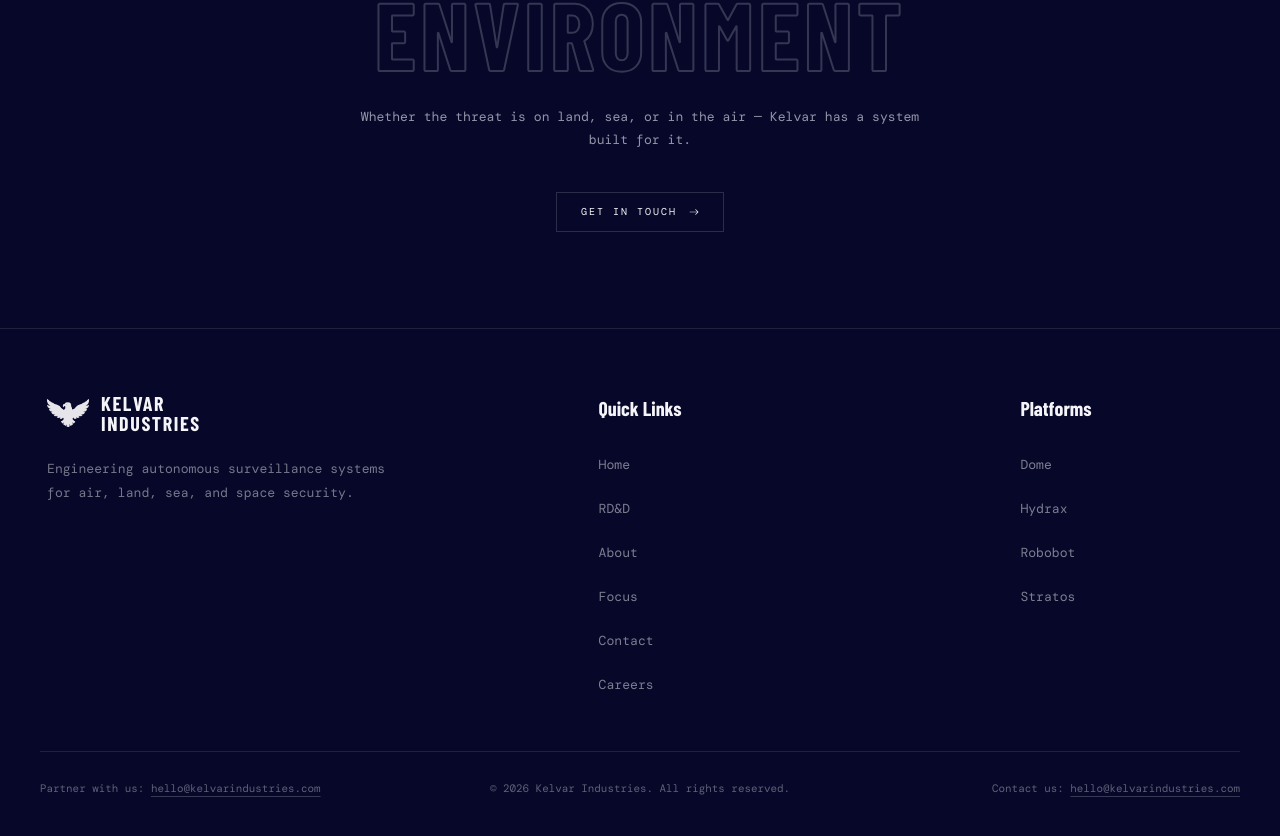
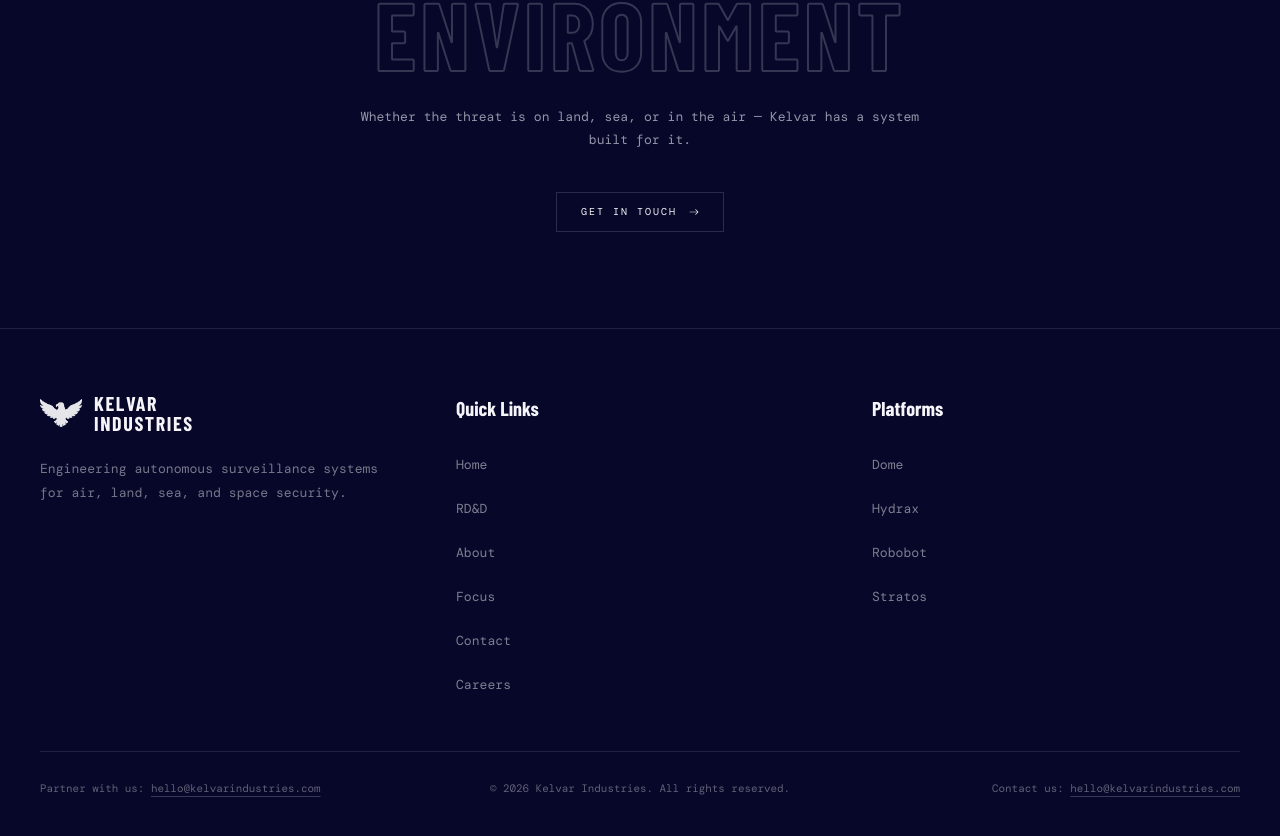
Before and after one commit to Cornerstone-04/kelvar, a Next.js app: page /focus in a window 1280 px wide. Shown: the part 5893-6729 px from the top of the page. Built offline with nearby package versions, Linux system fonts and the light colour scheme; a web font is replaced by a local one.

Commit message:
update footer

```diff
--- a/components/layout/Footer.tsx
+++ b/components/layout/Footer.tsx
@@ -27,7 +27,8 @@ export default function Footer() {
   return (
     <footer className="relative overflow-hidden border-t border-white/10 bg-bg text-white">
       <div className="relative z-1 px-6 py-8 md:px-10 md:py-16">
-        <div className="grid gap-12 lg:grid-cols-3 justify-items-center">
+        {/* CHANGED: Removed 'justify-items-center'. Added 'text-left' by default. */}
+        <div className="grid gap-12 text-left sm:grid-cols-2 lg:grid-cols-3">
           <div>
             <Link href="/" className="inline-flex items-center gap-3">
               <Image
@@ -55,7 +56,8 @@ export default function Footer() {
           {/* <FooterColumn title="Resources" links={resourceLinks} /> */}
         </div>
 
-        <div className="mt-14 grid gap-4 border-t border-white/10 pt-7 font-mono text-[0.68rem] text-white/36 md:grid-cols-3 md:items-center">
+        {/* CHANGED: Replaced flex-col defaults with flat text alignment tweaks for better mobile reading */}
+        <div className="mt-14 grid gap-4 border-t border-white/10 pt-7 font-mono text-[0.68rem] text-white/36 text-left md:grid-cols-3 md:items-center">
           <p>
             Partner with us:{" "}
             <a
@@ -93,6 +95,7 @@ function FooterColumn({
   links: { href: string; label: string }[];
 }) {
   return (
+    // REMOVED: Any global centering styles. Defaults to natural left alignment.
     <div>
       <h2 className="mb-7 font-heading text-[1.25rem] font-bold normal-case tracking-normal text-primary">
         {title}
@@ -112,235 +115,3 @@ function FooterColumn({
     </div>
   );
 }
-
-// function FooterSignalBand() {
-//   return (
-//     <div
-//       aria-hidden="true"
-//       className="pointer-events-none grid h-38 grid-cols-4 items-end gap-5 overflow-hidden px-4 pb-6 pt-2 sm:grid-cols-5 md:h-44 md:grid-cols-9 md:px-8"
-//     >
-//       <SignalIcon kind="quad" color="#5f8cff" />
-//       <SignalIcon kind="radar" color="#7be0c3" />
-//       <SignalIcon kind="wing" color="#f5f5f9" />
-//       <SignalIcon kind="sensor" color="#ff6f1f" />
-//       <SignalIcon kind="stratos" color="#8f6ce6" />
-//       <SignalIcon kind="crosshair" color="#62cf62" />
-//       <SignalIcon kind="ground" color="#d72e35" />
-//       <SignalIcon kind="mesh" color="#f85b94" />
-//       <SignalIcon kind="quad" color="#3d87f0" />
-//     </div>
-//   );
-// }
-
-// function SignalIcon({
-//   kind,
-//   color,
-// }: {
-//   kind:
-//     | "quad"
-//     | "radar"
-//     | "wing"
-//     | "sensor"
-//     | "stratos"
-//     | "crosshair"
-//     | "ground"
-//     | "mesh";
-//   color: string;
-// }) {
-//   const stroke = color;
-
-//   return (
-//     <svg
-//       viewBox="0 0 160 160"
-//       className="h-full min-h-24 w-full opacity-90"
-//       role="img"
-//     >
-//       {kind === "quad" && (
-//         <>
-//           <circle
-//             cx="32"
-//             cy="32"
-//             r="22"
-//             fill="none"
-//             stroke={stroke}
-//             strokeWidth="12"
-//           />
-//           <circle
-//             cx="128"
-//             cy="32"
-//             r="22"
-//             fill="none"
-//             stroke={stroke}
-//             strokeWidth="12"
-//           />
-//           <circle
-//             cx="32"
-//             cy="128"
-//             r="22"
-//             fill="none"
-//             stroke={stroke}
-//             strokeWidth="12"
-//           />
-//           <circle
-//             cx="128"
-//             cy="128"
-//             r="22"
-//             fill="none"
-//             stroke={stroke}
-//             strokeWidth="12"
-//           />
-//           <path
-//             d="M48 48L80 80L112 48M48 112L80 80L112 112"
-//             fill="none"
-//             stroke={stroke}
-//             strokeWidth="13"
-//             strokeLinecap="round"
-//           />
-//           <circle cx="80" cy="80" r="14" fill={stroke} />
-//         </>
-//       )}
-
-//       {kind === "radar" && (
-//         <>
-//           <path
-//             d="M25 120A65 65 0 0 1 135 120"
-//             fill="none"
-//             stroke={stroke}
-//             strokeWidth="11"
-//             strokeLinecap="round"
-//           />
-//           <path
-//             d="M47 120A41 41 0 0 1 113 120"
-//             fill="none"
-//             stroke={stroke}
-//             strokeWidth="10"
-//             strokeLinecap="round"
-//             opacity="0.72"
-//           />
-//           <path
-//             d="M69 120A18 18 0 0 1 91 120"
-//             fill="none"
-//             stroke={stroke}
-//             strokeWidth="9"
-//             strokeLinecap="round"
-//             opacity="0.48"
-//           />
-//           <path
-//             d="M80 120L126 54"
-//             stroke={stroke}
-//             strokeWidth="9"
-//             strokeLinecap="round"
-//           />
-//           <circle cx="80" cy="120" r="10" fill={stroke} />
-//         </>
-//       )}
-
-//       {kind === "wing" && (
-//         <>
-//           <path
-//             d="M8 92L80 48L152 92L96 104L80 134L64 104L8 92Z"
-//             fill={stroke}
-//           />
-//           <path
-//             d="M80 48V132"
-//             stroke="#07072a"
-//             strokeWidth="8"
-//             opacity="0.65"
-//           />
-//           <path d="M28 88H132" stroke="#07072a" strokeWidth="7" opacity="0.5" />
-//         </>
-//       )}
-
-//       {kind === "sensor" && (
-//         <>
-//           <rect x="48" y="28" width="64" height="104" rx="30" fill={stroke} />
-//           <circle cx="80" cy="61" r="16" fill="#07072a" />
-//           <circle cx="80" cy="61" r="8" fill={stroke} opacity="0.85" />
-//           <path
-//             d="M62 99H98"
-//             stroke="#07072a"
-//             strokeWidth="8"
-//             strokeLinecap="round"
-//             opacity="0.55"
-//           />
-//         </>
-//       )}
-
-//       {kind === "stratos" && (
-//         <>
-//           <path
-//             d="M80 8C116 8 130 42 106 70L80 100L54 70C30 42 44 8 80 8Z"
-//             fill={stroke}
-//           />
-//           <path
-//             d="M80 98V130"
-//             stroke={stroke}
-//             strokeWidth="7"
-//             strokeLinecap="round"
-//           />
-//           <path
-//             d="M48 138H112"
-//             stroke={stroke}
-//             strokeWidth="9"
-//             strokeLinecap="round"
-//           />
-//           <rect x="68" y="118" width="24" height="32" rx="10" fill={stroke} />
-//         </>
-//       )}
-
-//       {kind === "crosshair" && (
-//         <>
-//           <circle
-//             cx="80"
-//             cy="80"
-//             r="52"
-//             fill="none"
-//             stroke={stroke}
-//             strokeWidth="10"
-//           />
-//           <circle cx="80" cy="80" r="16" fill={stroke} />
-//           <path
-//             d="M80 14V44M80 116V146M14 80H44M116 80H146"
-//             stroke={stroke}
-//             strokeWidth="10"
-//             strokeLinecap="round"
-//           />
-//         </>
-//       )}
-
-//       {kind === "ground" && (
-//         <>
-//           <rect x="34" y="76" width="92" height="48" rx="20" fill={stroke} />
-//           <circle cx="57" cy="128" r="14" fill={stroke} />
-//           <circle cx="103" cy="128" r="14" fill={stroke} />
-//           <path
-//             d="M58 76L80 36L102 76"
-//             fill="none"
-//             stroke={stroke}
-//             strokeWidth="14"
-//             strokeLinecap="round"
-//             strokeLinejoin="round"
-//           />
-//           <circle cx="80" cy="92" r="12" fill="#07072a" opacity="0.65" />
-//         </>
-//       )}
-
-//       {kind === "mesh" && (
-//         <>
-//           <circle cx="42" cy="50" r="13" fill={stroke} />
-//           <circle cx="118" cy="42" r="13" fill={stroke} />
-//           <circle cx="80" cy="82" r="15" fill={stroke} />
-//           <circle cx="36" cy="122" r="13" fill={stroke} />
-//           <circle cx="126" cy="118" r="13" fill={stroke} />
-//           <path
-//             d="M42 50L80 82L118 42M80 82L36 122M80 82L126 118"
-//             stroke={stroke}
-//             strokeWidth="8"
-//             strokeLinecap="round"
-//             opacity="0.75"
-//           />
-//         </>
-//       )}
-//     </svg>
-//   );
-// }
```
